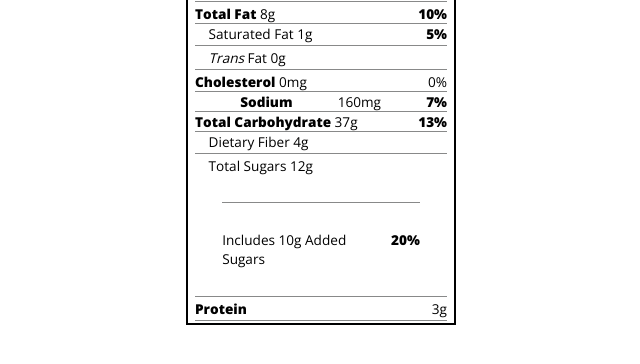
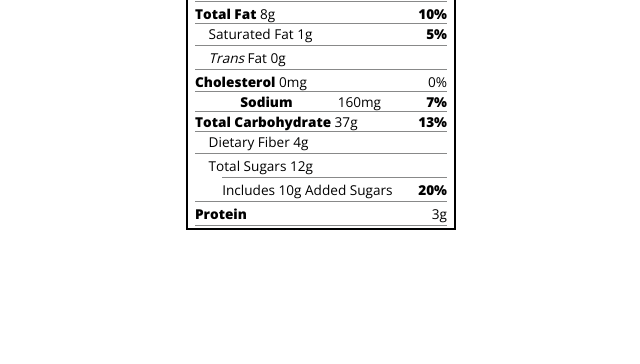
Before and after one commit to tanimaraeliassantos/nutrition-label-app, a plain HTML site: page index.html in a window 1280 px wide. Shown: the part 190-554 px from the top of the page, without its empty margins (319-959 px from the left). Drawn offline with nearby package versions, Linux system fonts and the light colour scheme.

Commit message:
Update styles.css
Changed margin on double indent to only modify margin left

```diff
--- a/styles.css
+++ b/styles.css
@@ -42,9 +42,10 @@ p {
 	height: 10px;
 }
 
-.large, .medium {
+.large,
+.medium {
 	background-color: black;
-	border:0;
+	border: 0;
 }
 
 .small-text {
@@ -85,10 +86,10 @@ p {
 	margin-left: 1em;
 }
 
+.double-indent {
+	margin-left: 2em;
+}
+
 .daily-value p:not(.no-divider) {
 	border-bottom: 1px solid #888989;
 }
-
-.double-indent {
-	margin: 2em;
-}
```
